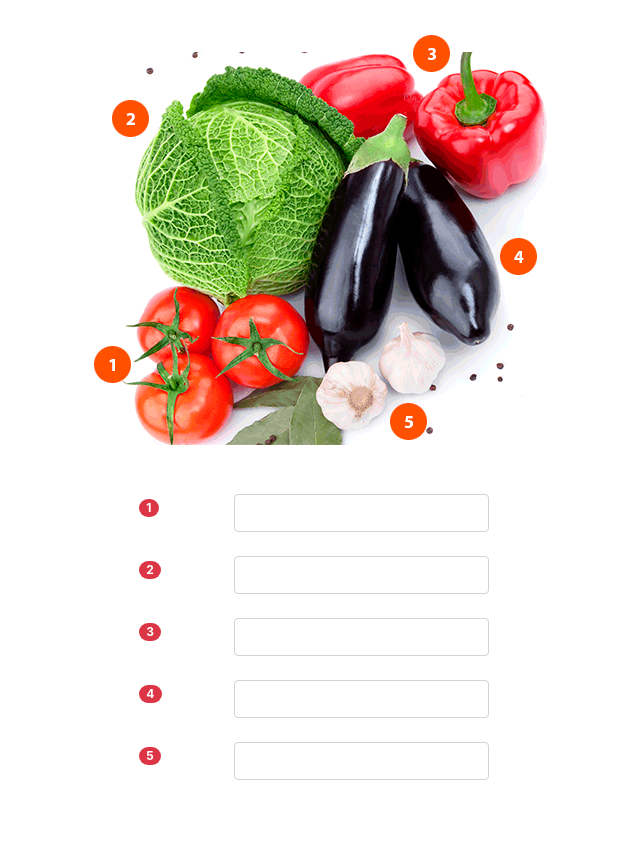
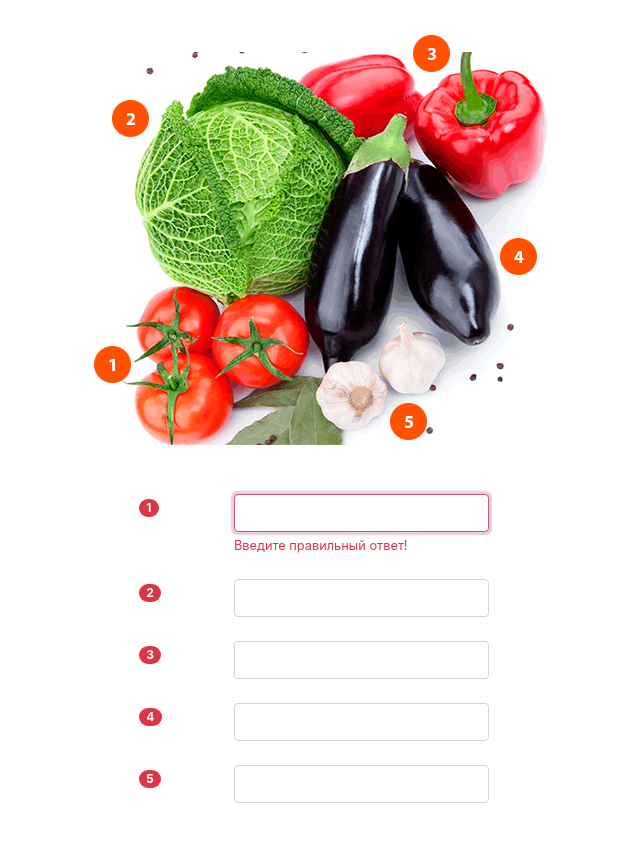
Before and after one commit to LNevezhin/learning, a Vue app: page / in a window 1280 px wide. Shown: the whole page, without its empty margins (326-966 px from the left). Before the commit the page ends 821 px from the top, so only its background shows below. Built offline with nearby package versions, Linux system fonts and the light colour scheme.

Commit message:
less code

```diff
--- a/src/components/quest.vue
+++ b/src/components/quest.vue
@@ -2,23 +2,31 @@
   <div class="container" :key="activeCard">
     <div>
       <div class="row">
-        <div class="col-6 offset-3"><img :src="imageUrl"></div>
+        <div class="col-6 offset-3"><img :src="imageUrl" /></div>
       </div>
       <div class="row">
-        <div class="col-6 offset-4 mt-4">
-        </div>
+        <div class="col-6 offset-4 mt-4"></div>
       </div>
       <div>
         <div v-for="(quest, index) in activeQuestCard" :key="parseInt(index)">
           <div class="row mt-4">
             <div class="col-1 offset-4">
-              <div class="badge badge-pill badge-danger">{{ index + 1}}</div>
+              <div class="badge badge-pill badge-danger">{{ index + 1 }}</div>
             </div>
             <div class="col-3">
-              <input :ref="parseInt(index)" :id="parseInt(index)" type="text" class="form-control"
-                v-bind:class="inputStatus[index]" v-model.trim="inputData[index]"
-                v-bind:disabled="inputStatus[index] == 'is-valid'" @input="checkInput(index)" @focus="getFocus(index)"
-                @blur="lostFocus(index)" autocomplete="off" :tabindex="index">
+              <input
+                :ref="parseInt(index)"
+                :id="parseInt(index)"
+                type="text"
+                class="form-control"
+                v-bind:class="inputStatus[index]"
+                v-model.trim="inputData[index]"
+                v-bind:disabled="inputStatus[index] == 'is-valid'"
+                @input="checkInput(index)"
+                @focus="getFocus(index)"
+                @blur="lostFocus(index)"
+                autocomplete="off"
+              />
               <div class="valid-feedback">
                 Верно!
               </div>
@@ -27,14 +35,28 @@
               </div>
             </div>
             <div class="col">
-              <button type="button" class="btn btn-secondary" v-bind:class="{'sr-only':hintStatus[index] == false}"
-                @click="giveLetter(index)">?</button>
-            </div>
-
+              <button
+                type="button"
+                class="btn btn-secondary"
+                v-bind:class="{ 'sr-only': hintStatus[index] == false }"
+                @click="giveLetter(index)"
+              >
+                ?
+              </button>
             </div>
           </div>
-        <div class="col-1 mb-4 offset-5 mt-3"><button id="next" type="button" class="btn btn-secondary"
-            v-bind:class="{'sr-only':nextStatusButton == true}" @click="getNextCard()">Далее</button></div>
+        </div>
+        <div class="col-1 mb-4 offset-5 mt-3">
+          <button
+            id="next"
+            type="button"
+            class="btn btn-secondary"
+            v-bind:class="{ 'sr-only': nextStatusButton == true }"
+            @click="getNextCard()"
+          >
+            Далее
+          </button>
+        </div>
       </div>
     </div>
   </div>
@@ -42,10 +64,10 @@
 
 <script>
 export default {
-    name: 'quest',
+  name: "quest",
   data() {
     return {
-        activeUrl: '',
+      activeUrl: "",
       activeQuestCard: [],
       inputData: [],
       correctInputLetters: [], // массив с правильно введенными буквами
@@ -59,26 +81,57 @@
       timerStopInput: [],
       timerFocusLost: [],
       activeCard: 0, // номер текущей карточки, оно же ключ, для обновления ДОМ
-        ajaxApi: [["0", "pic0000.png", "ПоМиДоР", "КаПуСтА", "пЕрЕц", "БаКЛАЖан", "ЧЕСНОК"],
-        ["1", "pic0001.png", "Москва", "Киев", "Минск", "Баку", "Ереван", "Тбилиси", "Алматы"],
-        ["2", "pic0002.png", "КруГ", "КвадраТ", "ТреугольниК", "РомБ", "ТрапециЯ", "ЭллипС"],
-        ["3", "pic0003.png", "красныЙ", "белыЙ", "черныЙ"]]
-      }
+      ajaxApi: [
+        [
+          "0",
+          "pic0000.png",
+          "ПоМиДоР",
+          "КаПуСтА",
+          "пЕрЕц",
+          "БаКЛАЖан",
+          "ЧЕСНОК",
+        ],
+        [
+          "1",
+          "pic0001.png",
+          "Москва",
+          "Киев",
+          "Минск",
+          "Баку",
+          "Ереван",
+          "Тбилиси",
+          "Алматы",
+        ],
+        ["2", "pic0003.png", "красныЙ", "белыЙ", "черныЙ"],
+        [
+          "3",
+          "pic0002.png",
+          "КруГ",
+          "КвадраТ",
+          "ТреугольниК",
+          "РомБ",
+          "ТрапециЯ",
+          "ЭллипС",
+        ],
+      ],
+    };
   },
 
   created() {
-      if (sessionStorage.getItem('activeCard') != null)
-        this.activeCard = sessionStorage.getItem('activeCard');
+    if (sessionStorage.getItem("activeCard") != null)
+      this.activeCard = sessionStorage.getItem("activeCard");
 
     this.activeUrl = this.ajaxApi[this.activeCard][1];
     for (let i = 0; i < this.ajaxApi[this.activeCard].length - 2; i++) {
-        this.activeQuestCard[i] = this.ajaxApi[this.activeCard][i + 2].toLowerCase();
+      this.activeQuestCard[i] = this.ajaxApi[this.activeCard][
+        i + 2
+      ].toLowerCase();
       this.hintStatus[i] = false;
       this.indexInputLetters[i] = 0;
-        this.inputStatus[i] = '';
+      this.inputStatus[i] = "";
       this.errCount[i] = 0;
-        this.inputData[i] = '';
-        this.correctInputLetters[i] = '';
+      this.inputData[i] = "";
+      this.correctInputLetters[i] = "";
       this.timerStopInput[i] = 0;
       this.timerFocusLost[i] = 0;
     }
@@ -86,82 +139,92 @@
 
   computed: {
     imageUrl() {
-        return require(`@/assets/img/${this.activeUrl}`)
+      return require(`@/assets/img/${this.activeUrl}`);
+    },
+  },
+
+  mounted: function() {
+    this.setFocus();
+  },
+
+  methods: {
+    checkInput: function(index) {
+      this.stopInput(index);
+      this.inputData[index] = this.inputData[index].toLowerCase();
+      this.indexInputLetters[index] = this.inputData[index].length - 1;
+      if (
+        this.inputData[index][this.indexInputLetters[index]] !=
+        this.activeQuestCard[index][this.indexInputLetters[index]]
+      )
+        this.incorrectInput(index);
+      else this.correctInput(index);
+    },
+
+    correctInput: function(index) {
+      this.setInputStatus("");
+      this.errCount[index] = 0;
+      this.correctInputLetters[index] = this.inputData[index];
+      this.validCheck(index);
+    },
+
+    validCheck: function(index) {
+      if (this.inputData[index] == this.activeQuestCard[index]) {
+        this.setInputStatus(index, "is-valid");
+        this.hintStatus[index] = false;
+        this.setFocus();
       }
     },
 
-    methods: {
-      checkInput: function (index) {
-        this.inputData[index] = this.inputData[index].toLowerCase();
-        this.indexInputLetters[index] = this.inputData[index].length - 1;
-
-        if (this.inputData[index][this.indexInputLetters[index]] != this.activeQuestCard[index][this.indexInputLetters[index]]) {
-          this.inputStatus[index] = 'is-invalid';
+    incorrectInput: function(index) {
+      this.setInputStatus(index, "is-invalid");
       this.inputData[index] = this.correctInputLetters[index];
       this.errCount[index]++;
-        }
-        else {
-          this.inputStatus[index] = '';
-          this.errCount[index] = 0;
-          this.correctInputLetters[index] = this.inputData[index];
-        }
-        if (this.inputData[index] == this.activeQuestCard[index].toLowerCase()) {
-          this.inputStatus[index] = 'is-valid';
-          this.hintStatus[index] = false;
-          this.setFocus();
-        }
-        if (this.errCount[index] == 3) {
-          this.hintStatus[index] = 'true';
-        }
-        this.stopInput(index);
-        this.nextStatusButton = !this.inputStatus.every(elem => elem == 'is-valid')
+      if (this.errCount[index] == 3) this.hintStatus[index] = "true";
     },
 
-      stopInput: function (index) {
+    setInputStatus: function(index, status) {
+      this.inputStatus[index] = status;
+    },
+
+    stopInput: function(index) {
       clearTimeout(this.timerStopInput[index]);
       this.timerStopInput[index] = setTimeout(() => {
-          if (this.inputStatus[index] != 'is-valid') {
-            this.inputStatus[index] = 'is-invalid'
+        if (this.inputStatus[index] != "is-valid") {
+          this.setInputStatus(index, "is-invalid");
           this.$forceUpdate();
         }
-        }, this.delayStopInput)
+      }, this.delayStopInput);
     },
 
-      getFocus: function (index) {
+    getFocus: function(index) {
       this.stopInput(index);
-        this.inputStatus[index] = '';
+      this.setInputStatus(index, "");
       clearTimeout(this.timerFocusLost[index]);
       this.$forceUpdate();
     },
 
-      lostFocus: function (index) {
+    lostFocus: function(index) {
       this.timerFocusLost[index] = setTimeout(() => {
-          if (this.inputStatus[index] != 'is-valid') {
-            this.inputStatus[index] = 'is-invalid'
-          }
-        }, this.delayFocusLost)
+        if (this.inputStatus[index] != "is-valid")
+          this.setInputStatus(index, "is-invalid");
+      }, this.delayFocusLost);
       this.$forceUpdate();
     },
 
-      giveLetter: function (index) {
+    giveLetter: function(index) {
       this.setFocus(index);
-        this.inputData[index] = this.inputData[index] + this.activeQuestCard[index][this.indexInputLetters[index]];
+      this.inputData[index] =
+        this.inputData[index] +
+        this.activeQuestCard[index][this.indexInputLetters[index]];
       this.$forceUpdate();
-
-        this.inputStatus[index] = '';
       this.correctInputLetters[index] = this.inputData[index];
       this.indexInputLetters[index] = this.indexInputLetters[index] + 1;
-        if (this.inputData[index] == this.activeQuestCard[index].toLowerCase()) {
-          this.inputStatus[index] = 'is-valid';
-          this.hintStatus[index] = false;
-          this.setFocus();
-        }
-        this.nextStatusButton = !this.inputStatus.every(elem => elem == 'is-valid')
+      this.validCheck(index);
     },
 
-      setFocus: function (item) {
-        const id = this.inputStatus.findIndex(elem => elem != 'is-valid')
-        if (id != -1 && this.inputStatus[item] != 'is-valid' && item != null) {
+    setFocus: function(item) {
+      const id = this.inputStatus.findIndex((elem) => elem != "is-valid");
+      if (id != -1 && this.inputStatus[item] != "is-valid" && item != null) {
         const input = document.getElementById(item);
         input.focus();
       }
@@ -170,20 +233,21 @@
         input.focus();
       }
       if (id == -1) {
-          const input = document.getElementById('next');
-          input.focus()
+        this.nextStatusButton = false;
+        const input = document.getElementById("next");
+        input.focus();
       }
     },
 
-      getNextCard: function () {
+    getNextCard: function() {
       this.activeCard = parseInt(this.activeCard) + 1;
       if (this.activeCard == 4) this.activeCard = 0;
-        sessionStorage.setItem('activeCard', this.activeCard);
+      sessionStorage.setItem("activeCard", this.activeCard);
       this.nextStatusButton = true;
-        location.reload()
-      }
-    }
-  }
+      location.reload();
+    },
+  },
+};
 </script>
 
 <style scoped>
```
Lines whose indentation alone changed are shown as unchanged.
